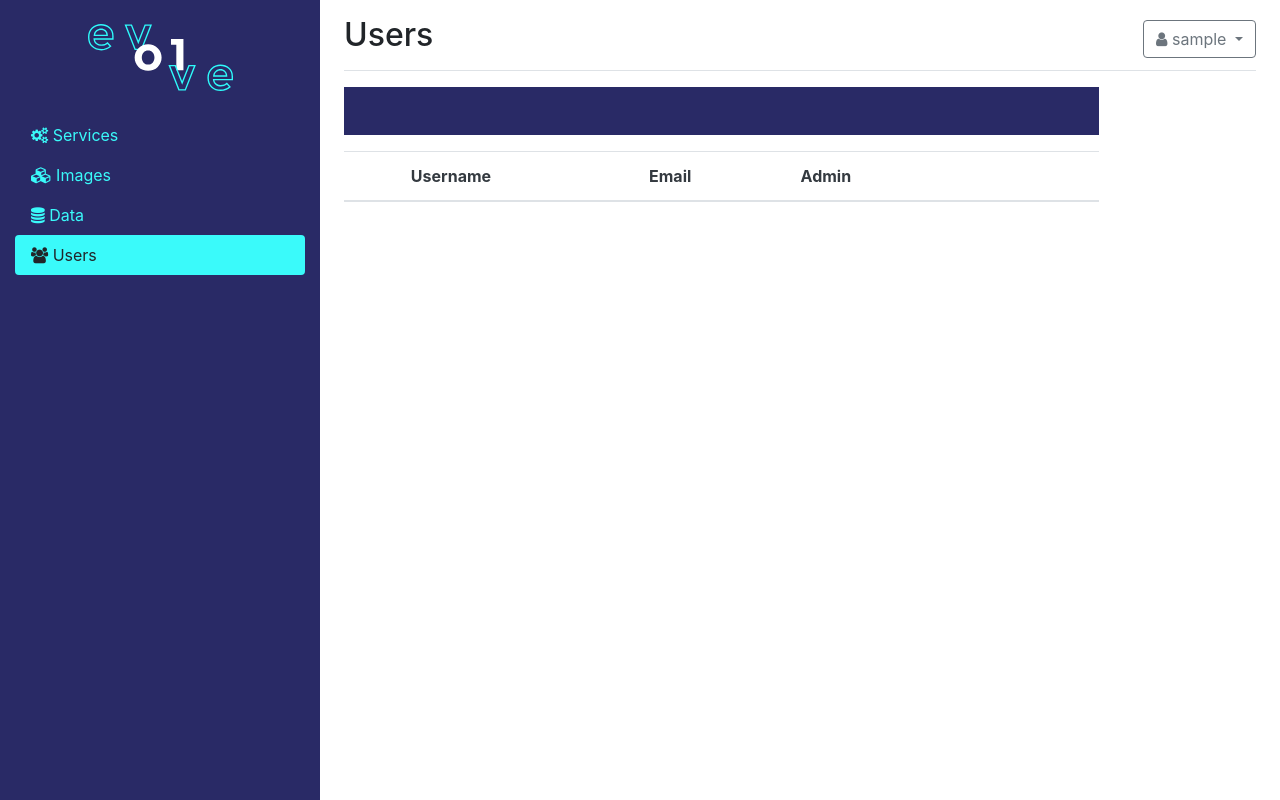
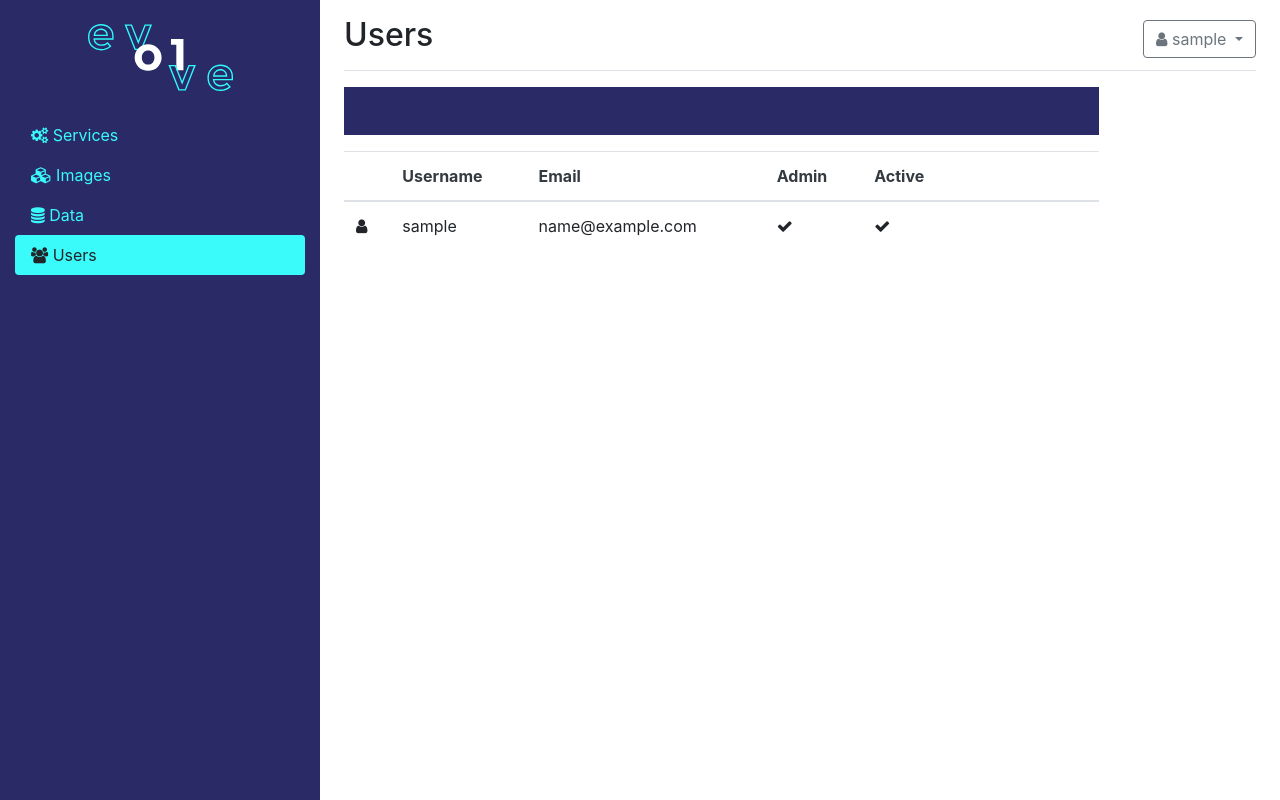
Before and after one commit to CARV-ICS-FORTH/knot, a Django app: page /users in a window 1280 px wide. Run offline with Django 3.2, Linux system fonts and the light colour scheme; the visitor is signed in with stand-in values (Sample User, id 1); data comes from the database, SQL or seed files in the repository; lists and menus that the app fills with data are empty; some libraries are stand-ins or nearby versions.

Commit message:
More on users

```diff
--- a/dashboard/templates/dashboard/users.html
+++ b/dashboard/templates/dashboard/users.html
@@ -35,7 +35,7 @@
       <thead>
         <tr>
           <th scope="col"></th>
-          {% with 'username email admin' as list %}
+          {% with 'username email admin active' as list %}
           {% for item in list.split %}
           <th scope="col">
             {% if sort_by == item and order == 'asc' %}
@@ -55,19 +55,33 @@
       <tbody>
         {% for item in contents %}
         <tr>
-          <th scope="row" class="align-middle"><i class="fa fa-cube" aria-hidden="true"></i></th>
+          <th scope="row" class="align-middle"><i class="fa fa-user" aria-hidden="true"></i></th>
           <td class="align-middle">{{ item.username }}</td>
           <td class="align-middle">{{ item.email }}</td>
           <td class="align-middle">{% if item.admin %}<i class="fa fa-check" aria-hidden="true"></i>{% endif %}</td>
+          <td class="align-middle">{% if item.active %}<i class="fa fa-check" aria-hidden="true"></i>{% endif %}</td>
           <td class="align-middle py-0">
+            {% if item.actions %}
             <div class="btn-group">
               <button class="btn btn-sm btn-outline-secondary dropdown-toggle" type="button" id="dropdownActionsButton" data-toggle="dropdown" aria-haspopup="true" aria-expanded="false">
                 <i class="fa fa-wrench" aria-hidden="true"></i> Actions
               </button>
               <div class="dropdown-menu dropdown-menu-right" aria-labelledby="dropdownActionsButton">
+                <form method="post">
+                  {% csrf_token %}
+                  <input type="hidden" name="username" value="{{ item.username }}" />
+                  {% if item.active %}
+                  <input type="hidden" name="action" value="Deactivate" />
+                  <button type="submit" class="dropdown-item btn-sm text-secondary"><i class="fa fa-user-times" aria-hidden="true"></i> Deactivate</button>
+                  {% else %}
+                  <input type="hidden" name="action" value="Activate" />
+                  <button type="submit" class="dropdown-item btn-sm text-secondary"><i class="fa fa-user-plus" aria-hidden="true"></i> Activate</button>
+                  {% endif %}
+                </form>
                 <button type="button" class="dropdown-item btn-sm text-secondary confirm-delete" data-toggle="modal" data-target="#deleteModal" id="{{ item.name }}:{{ item.tag }}"><i class="fa fa-trash" aria-hidden="true"></i> Delete</button>
               </div>
             </div>
+            {% endif %}
           </td>
         </tr>
         {% endfor %}
--- a/dashboard/views.py
+++ b/dashboard/views.py
@@ -24,6 +24,7 @@ from django.http import FileResponse
 from django.conf import settings
 from django.contrib.auth import logout as auth_logout, update_session_auth_hash
 from django.contrib.auth.decorators import login_required
+from django.contrib.auth.models import User
 from django.contrib.admin.views.decorators import staff_member_required
 from django.contrib import messages
 from urllib.parse import urlparse
@@ -433,21 +434,47 @@ def users(request):
     if (request.method == 'POST'):
         if 'action' not in request.POST:
             messages.error(request, 'Invalid action.')
-        elif request.POST['action'] == 'Enable':
+        elif request.POST['action'] == 'Activate':
             pass
-        elif request.POST['action'] == 'Disable':
+        elif request.POST['action'] == 'Deactivate':
             pass
         else:
             messages.error(request, 'Invalid action.')
 
-        return redirect('images')
+        return redirect('users')
+
+    # Fill in the contents.
+    contents = []
+    for user in User.objects.all():
+        contents.append({'username': user.username,
+                         'email': user.email,
+                         'admin': 1 if user.is_staff else 0,
+                         'active': 1 if user.is_active else 0,
+                         'actions': True}) # if user.username != request.user.username else False})
+
+    # Sort them up.
+    sort_by = request.GET.get('sort_by')
+    if sort_by and sort_by in ('username', 'email', 'admin', 'active'):
+        request.session['users_sort_by'] = sort_by
+    else:
+        sort_by = request.session.get('users_sort_by', 'username')
+    order = request.GET.get('order')
+    if order and order in ('asc', 'desc'):
+        request.session['users_order'] = order
+    else:
+        order = request.session.get('data_order', 'asc')
+
+    contents = sorted(contents,
+                      key=lambda x: x[sort_by],
+                      reverse=True if order == 'desc' else False)
 
     # return render(request, 'dashboard/users.html', {'title': 'Users',
     #                                                 'trail': '',
     #                                                 'contents': contents,
     #                                                 'sort_by': sort_by,
     #                                                 'order': order})
-    return render(request, 'dashboard/users.html', {'title': 'Users'})
+    return render(request, 'dashboard/users.html', {'title': 'Users',
+                                                    'contents': contents})
 
 def signup(request):
     if request.method == 'POST':
```
